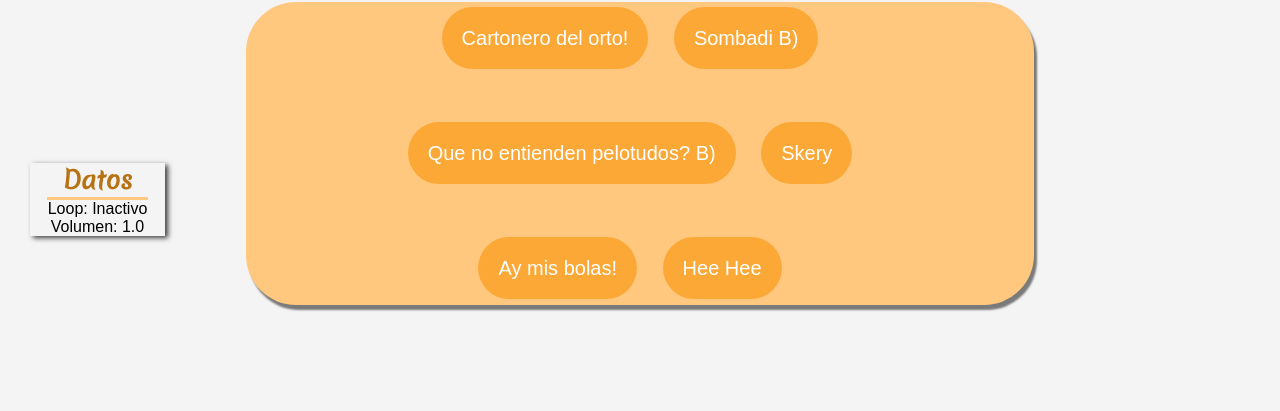
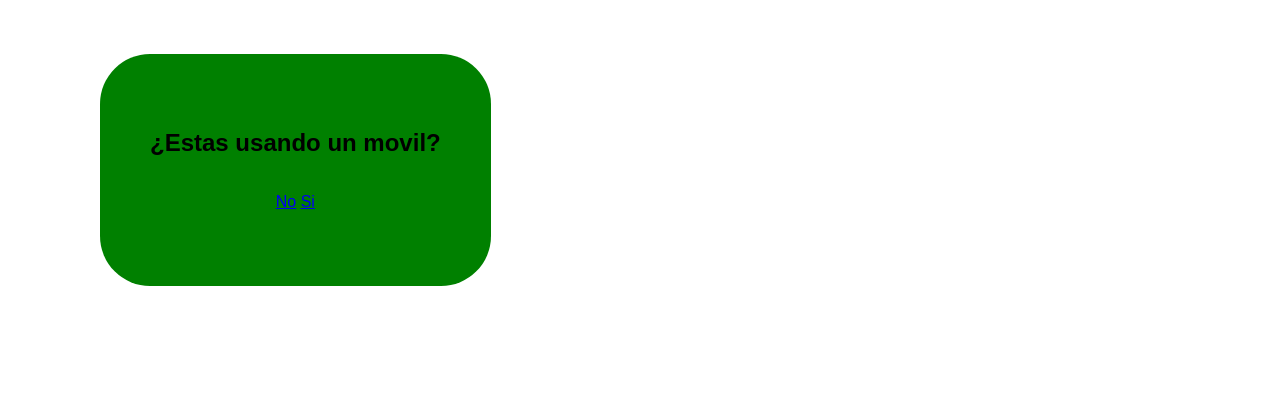
Before and after one commit to MatiPenguin/botonera, a plain HTML site: page index.html in a window 1280 px wide. Shown: the part 146-557 px from the top of the page. Drawn offline with Linux system fonts and the light colour scheme.

Commit message:
Update styles.css

```diff
--- a/assets/css/styles.css
+++ b/assets/css/styles.css
@@ -110,3 +110,36 @@ audio{
 #looop{
 	transition: 2s;
 }
+
+#volumen{
+	transition: 2s;
+}
+
+#looop{
+	transition: 2s;
+}
+
+#emergente{
+	display: none;
+	position: fixed;
+	margin: auto;
+	top: 200px;
+	margin-left: 100px;
+	transition: 2s;
+	background-color: green;
+	border-radius: 50px;
+}
+
+#nada{
+	width: 100%;
+	height: 100%;
+	background-color: #fff;
+	position: fixed;
+	display: none;
+}
+
+#emergente #wrap{
+	transition: 2s;
+	padding: 75px 50px 75px 50px;
+	text-align: center;
+}
```
